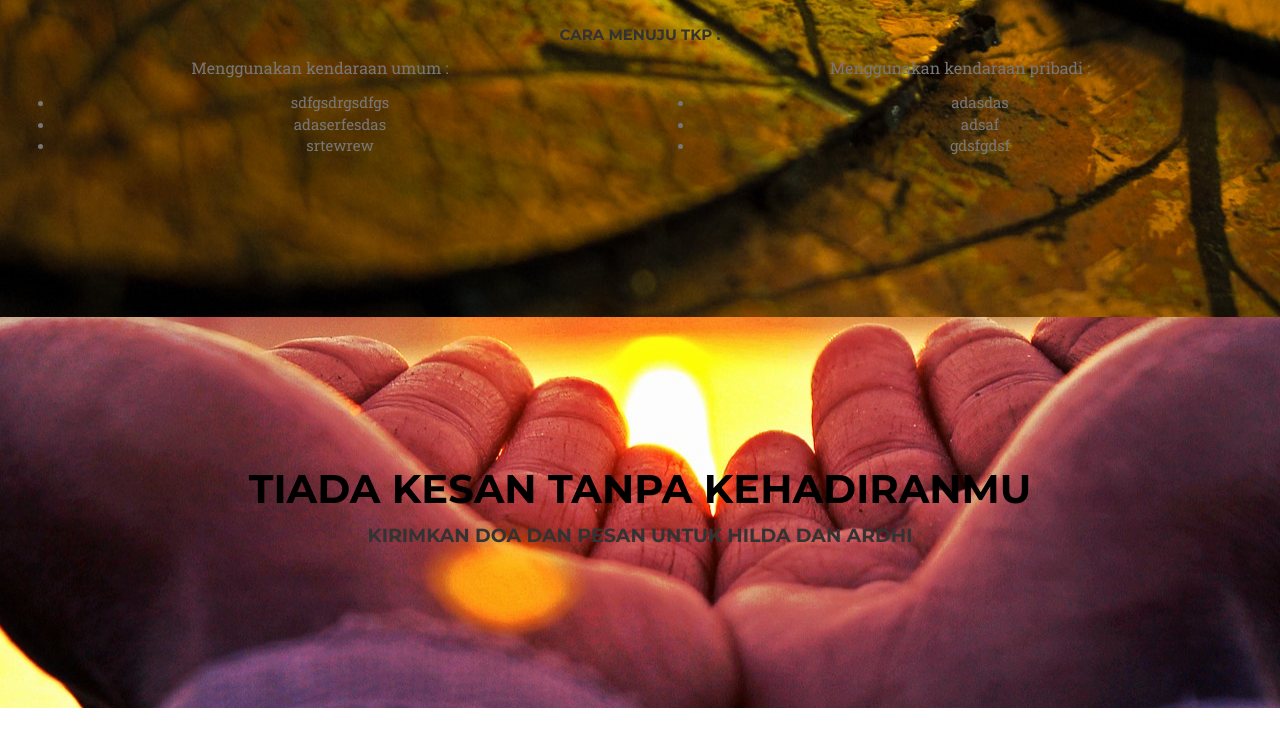
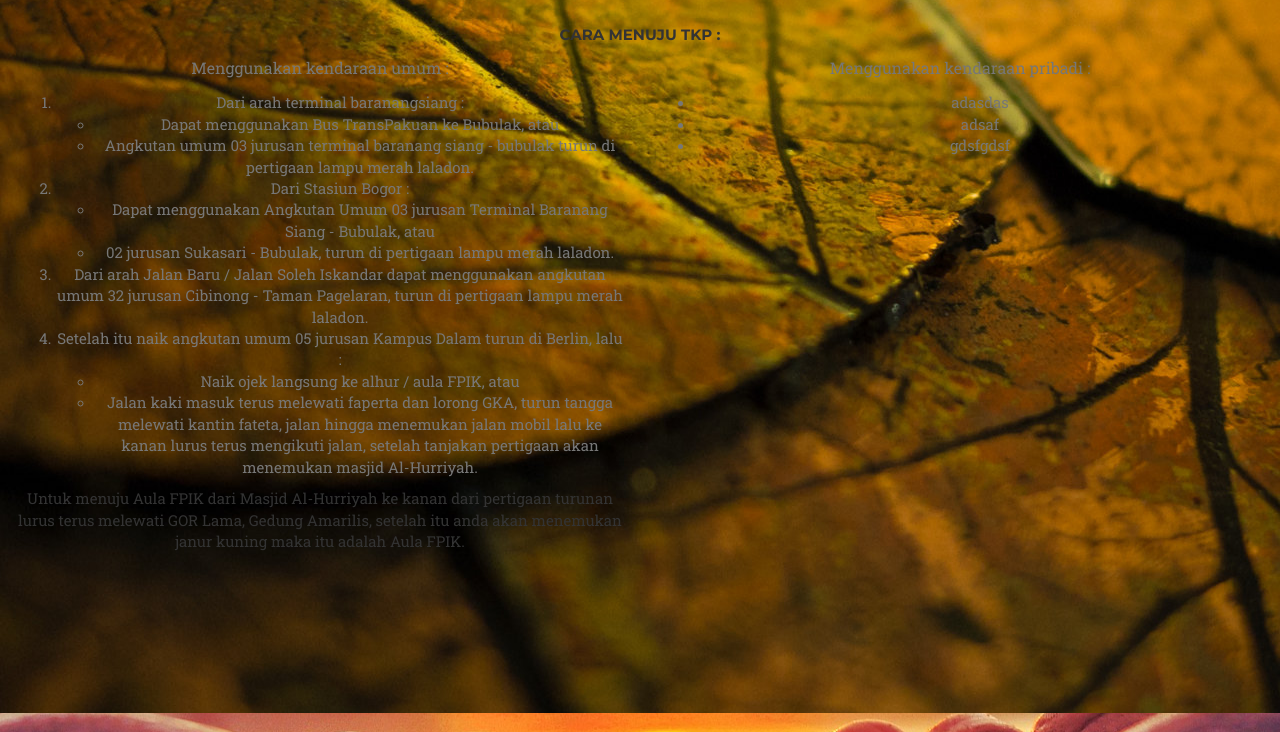
Before and after one commit to ardhipoetra/rdhldwedding, a Jekyll site: the page built from index.html, in a window 1280 px wide and 900 px high, scrolled down 6770 px, cut to the strip 168-900 px from the top of the window. Built offline with Jekyll 4.4.1, drawn with Linux system fonts in a browser that asks for light colours; some web fonts are replaced.

Commit message:
tambah petunjuk peta untuk kendaraan umum

```diff
--- a/_includes/team.html
+++ b/_includes/team.html
@@ -26,12 +26,29 @@
 				<h5 align="center">Cara menuju TKP : </h3>
                 <!-- <div class="col-lg-8 col-lg-offset-2 text-center"> -->
                 <div class="col-md-6 text-center">
-                    <p class="large text-muted">Menggunakan kendaraan umum :
+                   <p class="large text-muted">Menggunakan kendaraan umum :
+                   <ol>
+                   <li class="text-muted">Dari arah terminal baranangsiang :
                    <ul>
-                   <li class="text-muted">sdfgsdrgsdfgs</li>
-                   <li class="text-muted">adaserfesdas</li>
-                   <li class="text-muted">srtewrew</li>
+					   <li class="text-muted">Dapat menggunakan Bus TransPakuan ke Bubulak, atau</li>
+					   <li class="text-muted">Angkutan umum 03 jurusan terminal baranang siang - bubulak turun di pertigaan lampu merah laladon.</li>
                    </ul>
+                   </li>
+                   <li class="text-muted">Dari Stasiun Bogor :
+                   <ul>
+					   <li class="text-muted">Dapat menggunakan Angkutan Umum 03 jurusan Terminal Baranang Siang - Bubulak, atau</li>
+					   <li class="text-muted">02 jurusan Sukasari - Bubulak, turun di pertigaan lampu merah laladon.</li>
+                   </ul>
+                   </li>
+                   <li class="text-muted">Dari arah Jalan Baru / Jalan Soleh Iskandar dapat menggunakan angkutan umum 32 jurusan Cibinong - Taman Pagelaran, turun di pertigaan lampu merah laladon.</li>
+                   <li class="text-muted">Setelah itu naik angkutan umum 05 jurusan Kampus Dalam turun di Berlin, lalu :
+                    <ul>
+					   <li class="text-muted">Naik ojek langsung ke alhur / aula FPIK, atau</li>
+					   <li class="text-muted">Jalan kaki masuk terus melewati faperta dan lorong GKA, turun tangga melewati kantin fateta, jalan hingga menemukan jalan mobil lalu ke kanan lurus terus mengikuti jalan, setelah tanjakan pertigaan akan menemukan masjid Al-Hurriyah.</li>
+                   </ul>
+                   </li>
+                   </ol>
+                   Untuk menuju Aula FPIK dari Masjid Al-Hurriyah ke kanan dari pertigaan turunan lurus terus melewati GOR Lama, Gedung Amarilis, setelah itu anda akan menemukan janur kuning maka itu adalah Aula FPIK.
                     </p>
                  </div><div class="col-md-6 text-center">
                     <p class="large text-muted">Menggunakan kendaraan pribadi :
```
Also changed, not shown: 1 other file.
